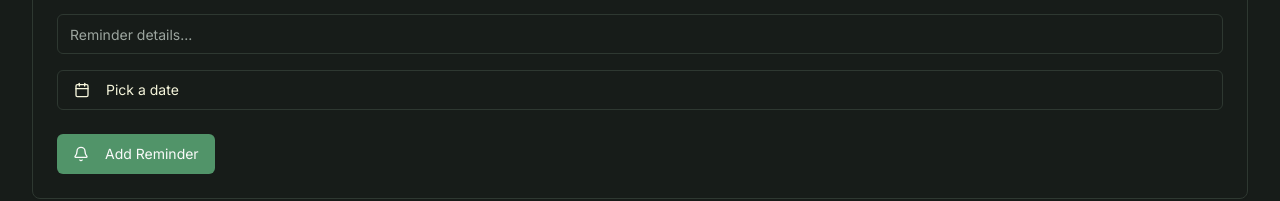
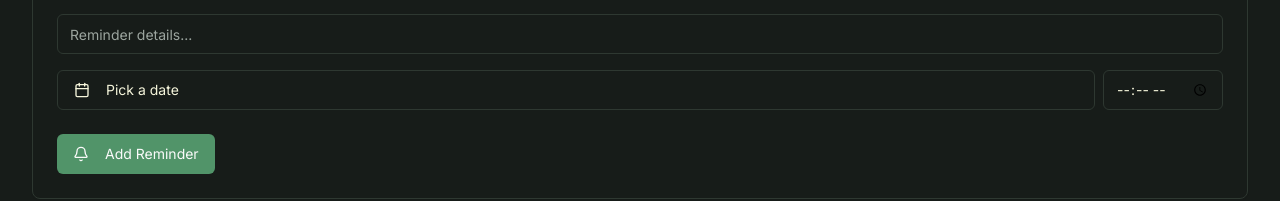
Before and after one commit to shreeramsworks/Meeting-Summarizer-Pro, a Next.js app: page / in a window 1280 px wide. Both pictures are taken after a click on the tab "Reminders". Shown: the part 273-474 px from the top of the page. Built offline with nearby package versions, Linux system fonts and the light colour scheme; what @genkit-ai/googleai, genkit would draw is missing.

Commit message:
in reminder reminder details ,dte  and time this will be aded

```diff
--- a/src/components/MeetingSummarizer.tsx
+++ b/src/components/MeetingSummarizer.tsx
@@ -27,6 +27,7 @@ export default function MeetingSummarizer() {
   const [reminders, setReminders] = useState<Reminder[]>([]);
   const [reminderText, setReminderText] = useState("");
   const [reminderDate, setReminderDate] = useState<Date | undefined>();
+  const [reminderTime, setReminderTime] = useState("");
   const [isMounted, setIsMounted] = useState(false);
   const [activeTab, setActiveTab] = useState("summarizer");
   const fileInputRef = useRef<HTMLInputElement>(null);
@@ -156,15 +157,25 @@ export default function MeetingSummarizer() {
       });
       return;
     }
+
+    const finalReminderDate = new Date(reminderDate);
+    if (reminderTime) {
+      const [hours, minutes] = reminderTime.split(':').map(Number);
+      if (!isNaN(hours) && !isNaN(minutes)) {
+        finalReminderDate.setHours(hours, minutes);
+      }
+    }
+
     const newReminder: Reminder = {
       id: new Date().toISOString(),
       text: reminderText,
-      remindAt: reminderDate.getTime(),
+      remindAt: finalReminderDate.getTime(),
       summaryId: "manual", // Indicates a manually added reminder
     };
     setReminders([newReminder, ...reminders].sort((a,b) => a.remindAt - b.remindAt));
     setReminderText("");
     setReminderDate(undefined);
+    setReminderTime("");
   };
 
   const handleDeleteSummary = (id: string) => {
@@ -321,6 +332,7 @@ export default function MeetingSummarizer() {
                   value={reminderText}
                   onChange={(e) => setReminderText(e.target.value)}
                 />
+                <div className="flex gap-2">
                   <Popover>
                     <PopoverTrigger asChild>
                       <Button variant={"outline"} className="w-full justify-start text-left font-normal">
@@ -332,6 +344,13 @@ export default function MeetingSummarizer() {
                       <Calendar mode="single" selected={reminderDate} onSelect={setReminderDate} initialFocus />
                     </PopoverContent>
                   </Popover>
+                  <Input
+                    type="time"
+                    value={reminderTime}
+                    onChange={(e) => setReminderTime(e.target.value)}
+                    className="w-[120px]"
+                  />
+                </div>
               </CardContent>
               <CardFooter>
                 <Button onClick={handleAddReminder}><Bell className="mr-2 h-4 w-4" />Add Reminder</Button>
@@ -350,7 +369,7 @@ export default function MeetingSummarizer() {
                         <div className="flex-1">
                           <p className="font-medium">{reminder.text}</p>
                           <p className="text-sm text-muted-foreground">
-                            {format(new Date(reminder.remindAt), "PPP")}
+                            {format(new Date(reminder.remindAt), "PPP p")}
                           </p>
                         </div>
                         <div className="flex items-center">
```
Lines whose indentation alone changed are shown as unchanged.
